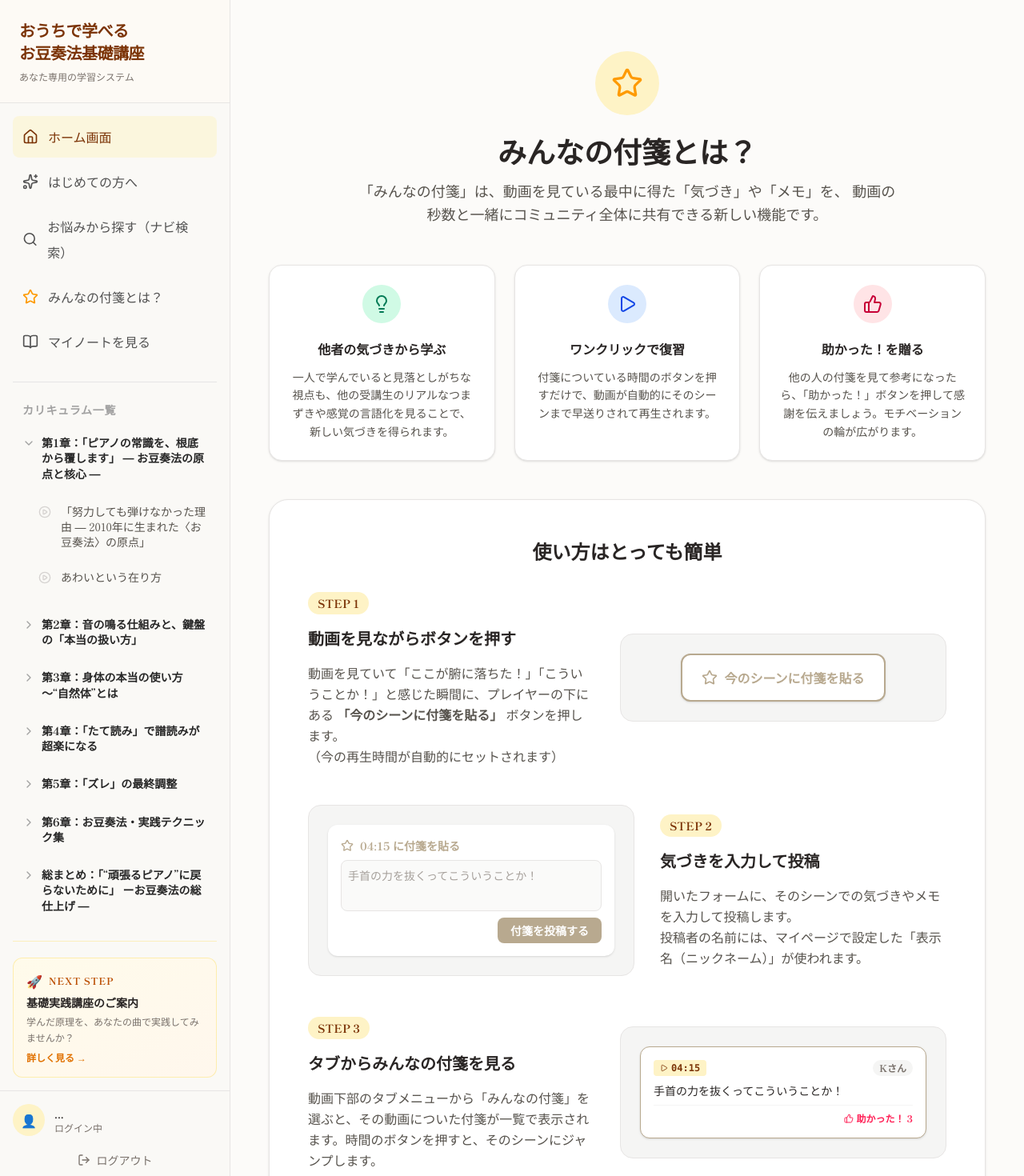
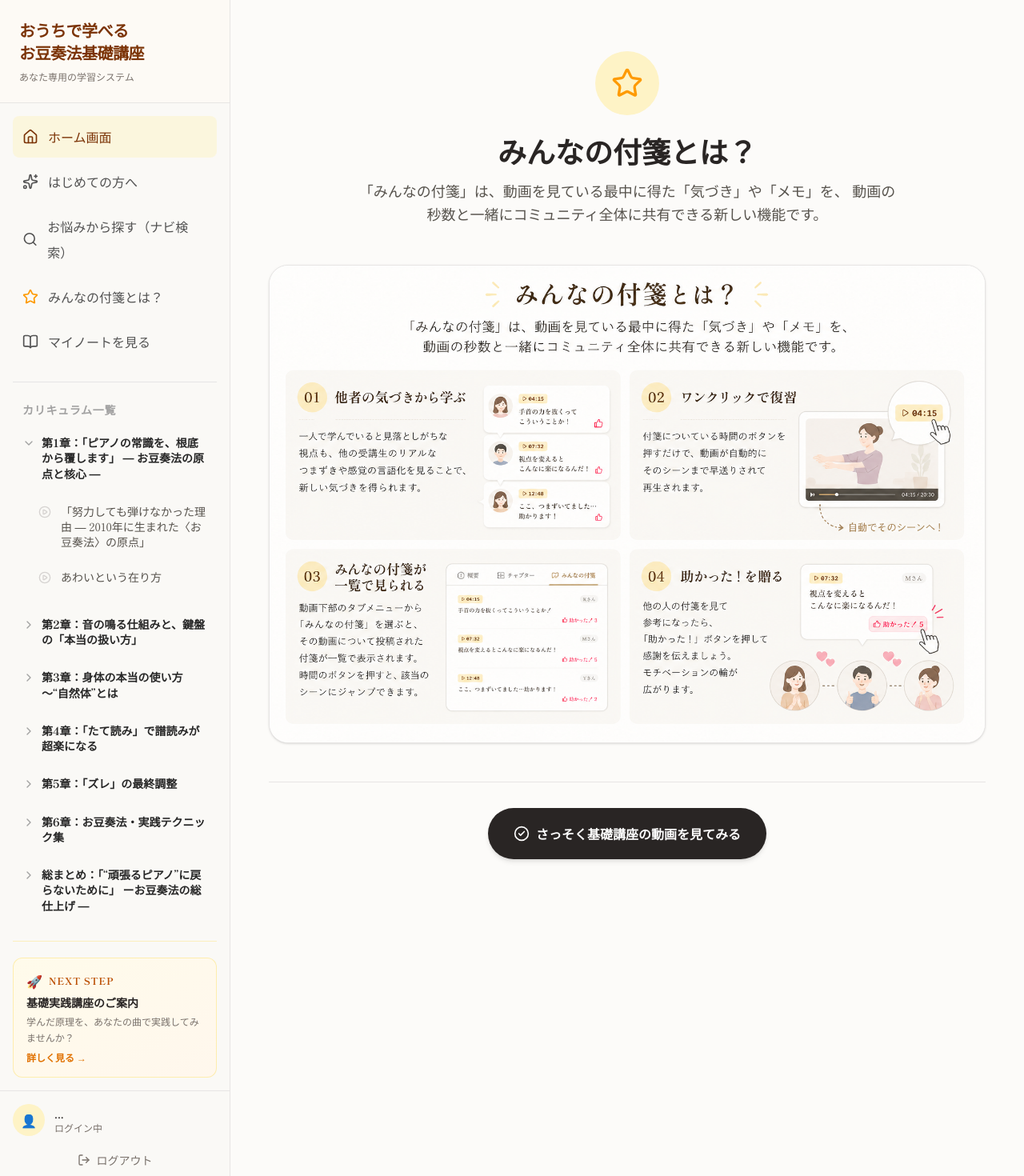
Before and after one commit to 3tfworks/omame-lms, a Next.js app: page /ja/lms/bookmarks-guide in a window 1280 px wide. Shown: the top 1470 px of the page at 80% size. Built offline with nearby package versions, Linux system fonts and the light colour scheme; no server answers.

Commit message:
feat: replace bookmarks guide content with the provided infographic image

```diff
--- a/src/app/[lang]/lms/bookmarks-guide/page.tsx
+++ b/src/app/[lang]/lms/bookmarks-guide/page.tsx
@@ -2,7 +2,8 @@
 
 import React from "react";
 import Link from "next/link";
-import { Star, Play, ThumbsUp, Lightbulb, CheckCircle2 } from "lucide-react";
+import Image from "next/image";
+import { CheckCircle2, Star } from "lucide-react";
 import { motion } from "framer-motion";
 
 export default function BookmarksGuidePage() {
@@ -27,119 +28,23 @@ export default function BookmarksGuidePage() {
         </p>
       </div>
 
-      {/* 3つのメリット */}
-      <div className="grid md:grid-cols-3 gap-6">
-        <div className="bg-white p-6 rounded-2xl border border-stone-200 shadow-sm text-center">
-          <div className="w-12 h-12 bg-emerald-100 text-emerald-700 rounded-full flex items-center justify-center mx-auto mb-4">
-            <Lightbulb size={24} />
-          </div>
-          <h3 className="font-bold text-stone-800 mb-2">他者の気づきから学ぶ</h3>
-          <p className="text-sm text-stone-600 leading-relaxed">
-            一人で学んでいると見落としがちな視点も、他の受講生のリアルなつまずきや感覚の言語化を見ることで、新しい気づきを得られます。
-          </p>
-        </div>
-        <div className="bg-white p-6 rounded-2xl border border-stone-200 shadow-sm text-center">
-          <div className="w-12 h-12 bg-blue-100 text-blue-700 rounded-full flex items-center justify-center mx-auto mb-4">
-            <Play size={24} />
-          </div>
-          <h3 className="font-bold text-stone-800 mb-2">ワンクリックで復習</h3>
-          <p className="text-sm text-stone-600 leading-relaxed">
-            付箋についている時間のボタンを押すだけで、動画が自動的にそのシーンまで早送りされて再生されます。
-          </p>
-        </div>
-        <div className="bg-white p-6 rounded-2xl border border-stone-200 shadow-sm text-center">
-          <div className="w-12 h-12 bg-rose-100 text-rose-700 rounded-full flex items-center justify-center mx-auto mb-4">
-            <ThumbsUp size={24} />
-          </div>
-          <h3 className="font-bold text-stone-800 mb-2">助かった！を贈る</h3>
-          <p className="text-sm text-stone-600 leading-relaxed">
-            他の人の付箋を見て参考になったら、「助かった！」ボタンを押して感謝を伝えましょう。モチベーションの輪が広がります。
-          </p>
-        </div>
-      </div>
-
-      {/* 使い方のステップ */}
-      <div className="bg-white rounded-3xl p-8 md:p-12 border border-stone-200 shadow-sm">
-        <h2 className="text-2xl font-bold text-stone-800 mb-8 text-center">使い方はとっても簡単</h2>
-
-        <div className="space-y-12">
-          {/* STEP 1 */}
-          <div className="flex flex-col md:flex-row gap-8 items-center">
-            <div className="flex-1 space-y-4">
-              <div className="inline-block bg-amber-100 text-amber-900 font-bold px-3 py-1 rounded-full text-sm">STEP 1</div>
-              <h3 className="text-xl font-bold text-stone-800">動画を見ながらボタンを押す</h3>
-              <p className="text-stone-600 leading-relaxed">
-                動画を見ていて「ここが腑に落ちた！」「こういうことか！」と感じた瞬間に、プレイヤーの下にある <strong>「今のシーンに付箋を貼る」</strong> ボタンを押します。<br/>
-                （今の再生時間が自動的にセットされます）
-              </p>
-            </div>
-            <div className="flex-1 w-full bg-stone-100 rounded-2xl p-6 border border-stone-200 flex items-center justify-center">
-              <button className="bg-white border-2 border-[#b8a98f] text-[#b8a98f] font-bold py-3 px-6 rounded-xl flex items-center gap-2 shadow-sm pointer-events-none">
-                <Star size={20} />
-                今のシーンに付箋を貼る
-              </button>
-            </div>
-          </div>
-
-          {/* STEP 2 */}
-          <div className="flex flex-col md:flex-row-reverse gap-8 items-center">
-            <div className="flex-1 space-y-4">
-              <div className="inline-block bg-amber-100 text-amber-900 font-bold px-3 py-1 rounded-full text-sm">STEP 2</div>
-              <h3 className="text-xl font-bold text-stone-800">気づきを入力して投稿</h3>
-              <p className="text-stone-600 leading-relaxed">
-                開いたフォームに、そのシーンでの気づきやメモを入力して投稿します。<br/>
-                投稿者の名前には、マイページで設定した「表示名（ニックネーム）」が使われます。
-              </p>
-            </div>
-            <div className="flex-1 w-full bg-stone-100 rounded-2xl p-6 border border-stone-200">
-              <div className="bg-white rounded-xl p-4 shadow-sm">
-                <div className="flex items-center gap-2 mb-2 text-[#b8a98f] font-bold text-sm">
-                  <Star size={16} /> 04:15 に付箋を貼る
-                </div>
-                <div className="h-16 bg-stone-50 border border-stone-200 rounded-lg mb-2 p-2 text-stone-400 text-sm">
-                  手首の力を抜くってこういうことか！
-                </div>
-                <div className="flex justify-end">
-                  <div className="bg-[#b8a98f] text-white px-4 py-1.5 rounded-lg font-bold text-sm">
-                    付箋を投稿する
-                  </div>
-                </div>
-              </div>
-            </div>
-          </div>
-
-          {/* STEP 3 */}
-          <div className="flex flex-col md:flex-row gap-8 items-center">
-            <div className="flex-1 space-y-4">
-              <div className="inline-block bg-amber-100 text-amber-900 font-bold px-3 py-1 rounded-full text-sm">STEP 3</div>
-              <h3 className="text-xl font-bold text-stone-800">タブからみんなの付箋を見る</h3>
-              <p className="text-stone-600 leading-relaxed">
-                動画下部のタブメニューから「みんなの付箋」を選ぶと、その動画についた付箋が一覧で表示されます。時間のボタンを押すと、そのシーンにジャンプします。
-              </p>
-            </div>
-            <div className="flex-1 w-full bg-stone-100 rounded-2xl p-6 border border-stone-200">
-              <div className="bg-white rounded-xl p-4 shadow-sm border border-[#b8a98f]">
-                <div className="flex justify-between items-start mb-2">
-                  <div className="bg-amber-100 text-amber-900 font-mono font-bold px-2 py-0.5 rounded text-xs flex items-center gap-1">
-                    <Play size={10} /> 04:15
-                  </div>
-                  <span className="text-xs font-bold text-stone-500 bg-stone-100 px-2 py-0.5 rounded-full">Kさん</span>
-                </div>
-                <p className="text-stone-800 text-sm font-medium mb-2">手首の力を抜くってこういうことか！</p>
-                <div className="flex justify-end border-t border-stone-100 pt-2">
-                  <span className="text-xs font-bold text-rose-500 flex items-center gap-1">
-                    <ThumbsUp size={12} /> 助かった！ 3
-                  </span>
-                </div>
-              </div>
-            </div>
-          </div>
-
-        </div>
+      {/* 図解画像 */}
+      <div className="w-full bg-white rounded-3xl shadow-sm border border-stone-200 overflow-hidden">
+        {/*
+          TODO: ユーザーが提供した画像を public/images/bookmarks-guide.png に保存してください。
+        */}
+        <Image
+          src="/images/bookmarks-guide.png"
+          alt="みんなの付箋の使い方ガイド図解"
+          width={1200}
+          height={800}
+          className="w-full h-auto object-contain"
+          priority
+        />
       </div>
 
       {/* フッターアクション */}
-      <div className="text-center pt-8">
+      <div className="text-center pt-8 border-t border-stone-200">
         <Link href="/ja/lms" className="inline-flex items-center justify-center gap-2 bg-stone-800 hover:bg-stone-700 text-white font-bold py-4 px-8 rounded-full transition-all shadow-md hover:shadow-lg">
           <CheckCircle2 size={20} />
           さっそく基礎講座の動画を見てみる
```
Also changed, not shown: public/images/bookmarks-guide.png (added).
